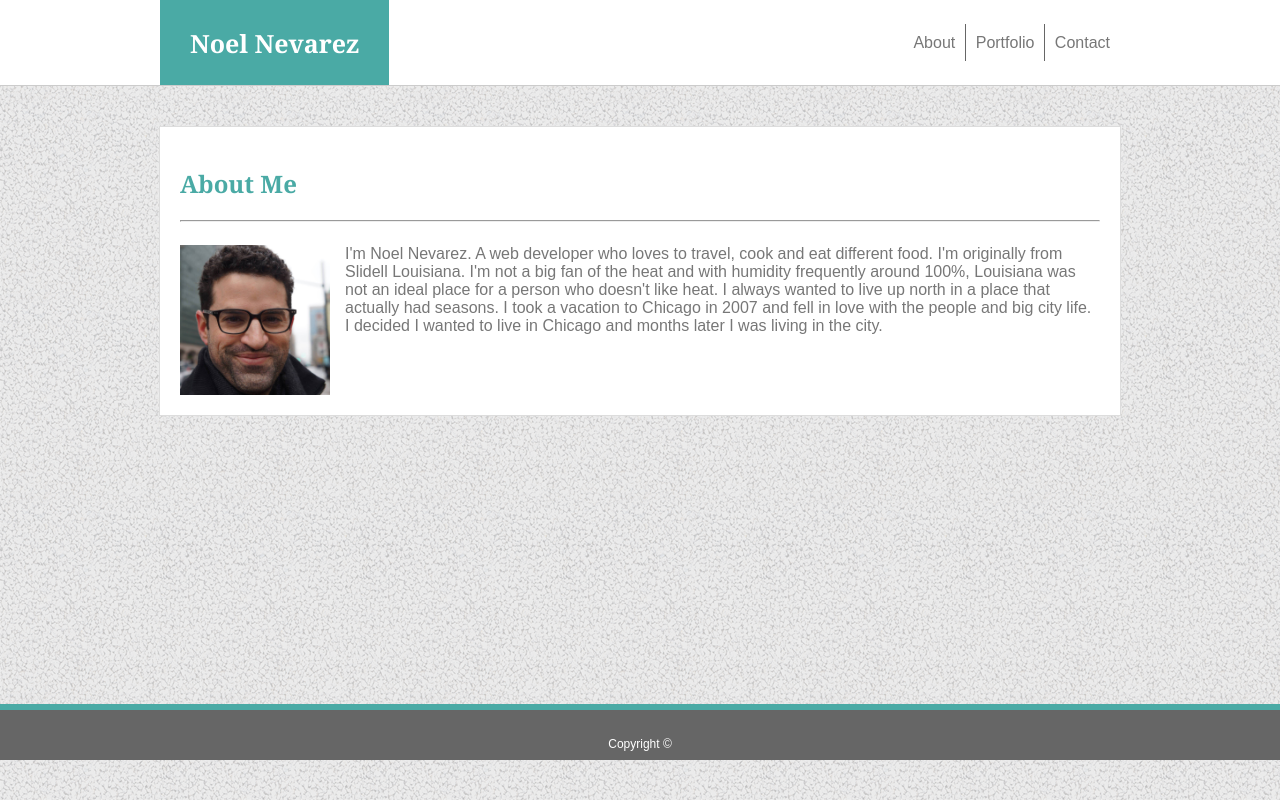
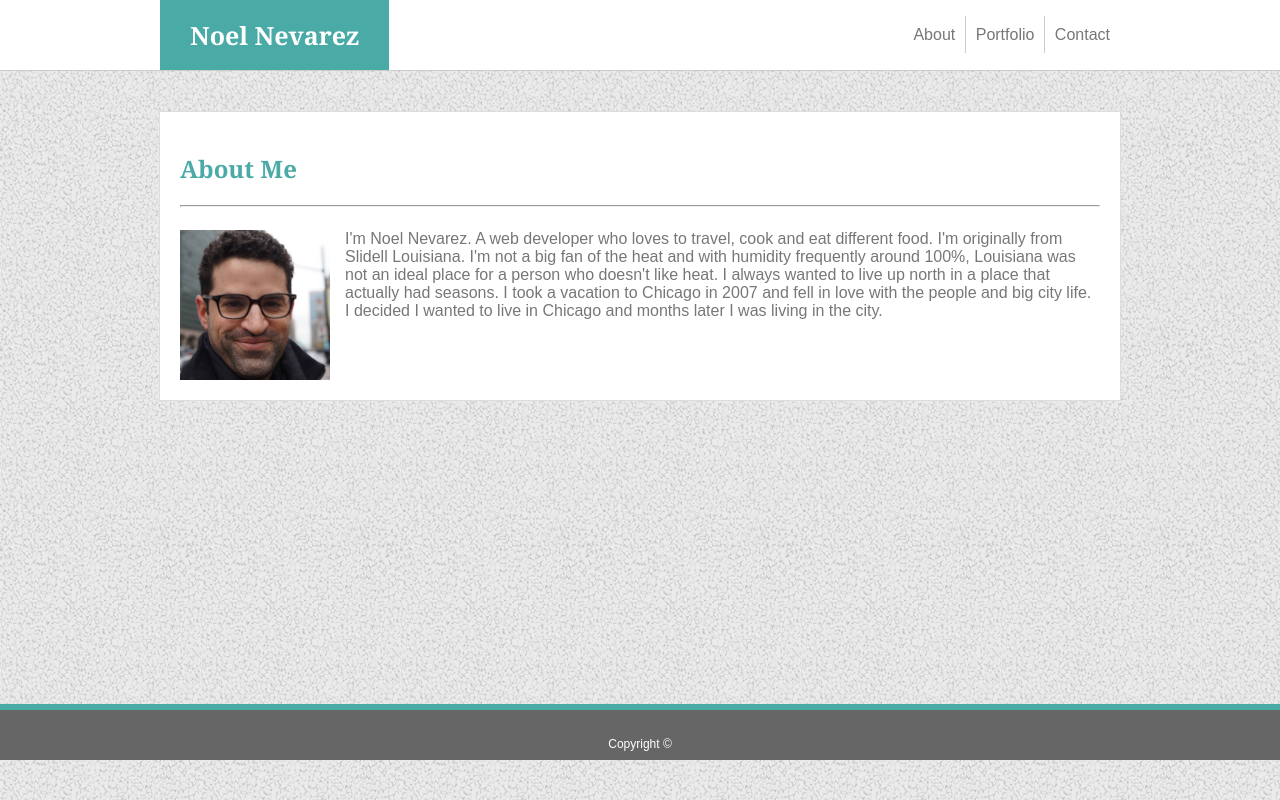
Before and after one commit to noel3740/Basic-Portfolio, a plain HTML site: page index.html in a window 1280 px wide. Drawn offline with Linux system fonts and the light colour scheme.

Commit message:
Decreasing height of header.

```diff
--- a/assets/css/style.css
+++ b/assets/css/style.css
@@ -10,7 +10,7 @@ body {
 }
 
 header{
-    height: 85px;
+    height: 70px;
     background-color: #ffffff;
     border-bottom: 1px solid #cccccc;
     min-width: 960px;
@@ -25,7 +25,7 @@ header{
 .yourNameSection{
     float: left;
     height: 100%;
-    line-height: 36px;
+    line-height: 20px;
     background-color: #4aaaa5;
     color:white;
     font-family: 'Georgia', Times, Times New Roman, serif;
@@ -37,15 +37,13 @@ header{
 .navLinks {
     float: right;
     height: 100%;
-    line-height: 86px;
+    line-height: 70px;
 }
 
 .navLinks a {
-    height: 100%;
-    border-right: 1px solid #666666;
+    border-right: 1px solid #cccccc;
     padding: 10px 10px 10px 10px;
     text-decoration: none;
-    height: 50px;
     color: #777777;
     margin-left: -5px;
 }
```
